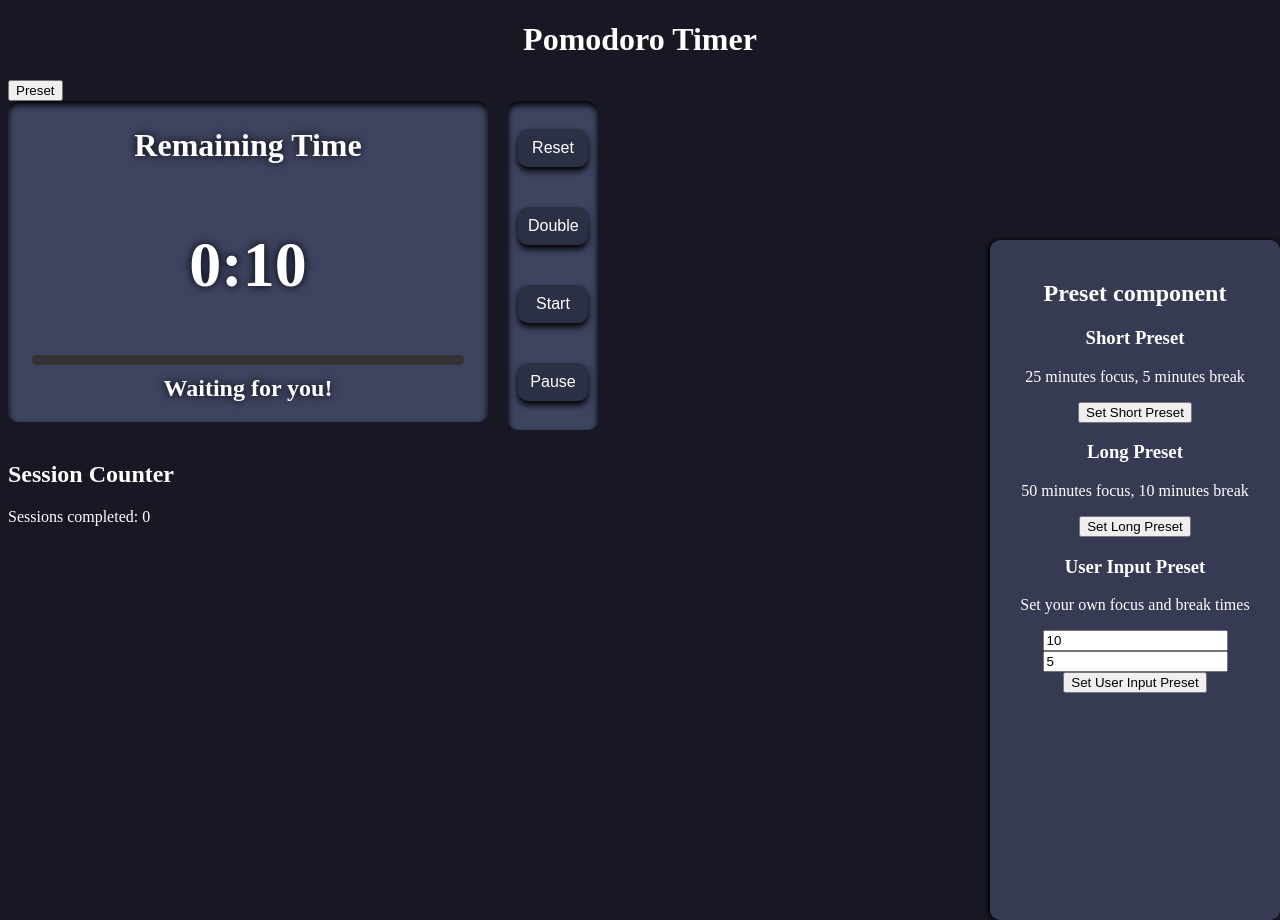
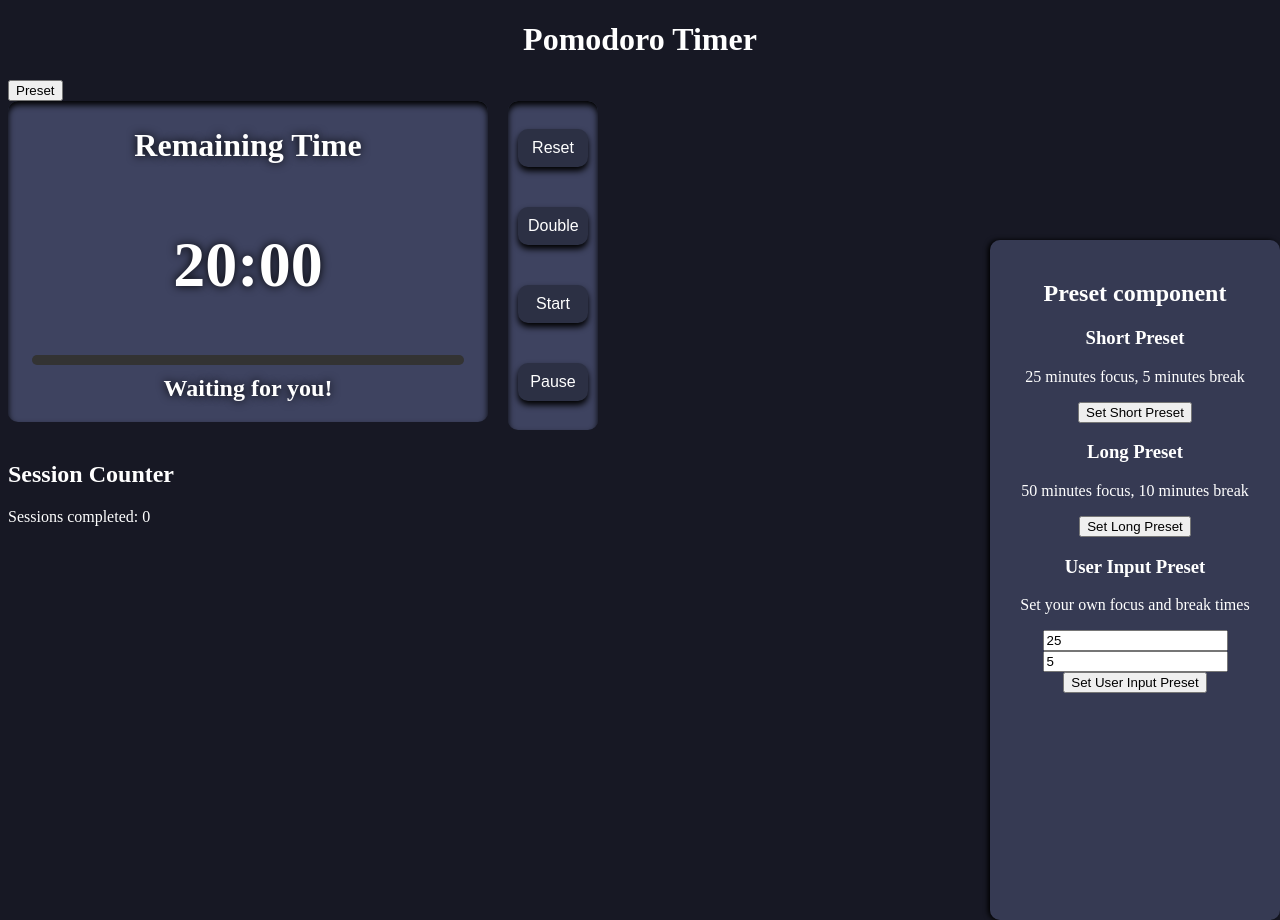
Before and after one commit to Nyups/Focus_app, a Vue app in the folder frontend/: page / in a window 1280 px wide. Both pictures are taken after a click on the button "Preset". Built offline with nearby package versions, Linux system fonts and the light colour scheme.

Commit message:
Fixed progress bar issue

```diff
--- a/frontend/src/App.vue
+++ b/frontend/src/App.vue
@@ -15,6 +15,7 @@ import { useTimer } from './composables/userTimer.ts';
 // Grab the said variables and functions from the composable (userTimer.ts) (aaaaw)
 const {
     timeLeft,
+    currentDuration,
     playInfo,
     sessionCount,
     addTime,
@@ -42,6 +43,7 @@ function togglePresetWindow() {
 <div class="timer-container">
 <Timer_display
 :time-left="timeLeft"
+:duration="currentDuration"
 :format-time="formatTime"
 :play-info="playInfo"
 />
--- a/frontend/src/components/Settings/session_preset.vue
+++ b/frontend/src/components/Settings/session_preset.vue
@@ -1,19 +1,23 @@
 <script setup lang="ts">
-import { useTimer } from '../../composables/userTimer.ts';
+import { computed, ref } from 'vue';
 
 defineProps<{
   presetWindow: boolean;
 }>();
 
-const {
-    timeLeft,
-    breakTime
-} = useTimer();
+const focusTimeInput = ref(25);
+const breakTimeInput = ref(5);
+const validUserPreset = computed(() =>
+  Number.isFinite(focusTimeInput.value) &&
+  focusTimeInput.value > 0 &&
+  Number.isFinite(breakTimeInput.value) &&
+  breakTimeInput.value > 0
+);
 
 const emit = defineEmits<{
   'short-preset': [];
   'long-preset': [];
-  'user-input-preset': [focusTime: number, breakTime: number];
+  'user-input-preset': [focusTime: number, breakDuration: number];
 }>();
 
 
@@ -37,9 +41,14 @@ const emit = defineEmits<{
   <div class="user-input-preset">
     <h3>User Input Preset</h3>
     <p>Set your own focus and break times</p>
-    <input type="number" v-model.number="timeLeft" placeholder="Focus Time (minutes)" />
-    <input type="number" v-model.number="breakTime" placeholder="Break Time (minutes)" />
-    <button @click="emit('user-input-preset', timeLeft, breakTime)">Set User Input Preset</button>
+    <input type="number" min="1" v-model.number="focusTimeInput" placeholder="Focus Time (minutes)" />
+    <input type="number" min="1" v-model.number="breakTimeInput" placeholder="Break Time (minutes)" />
+    <button
+      :disabled="!validUserPreset"
+      @click="emit('user-input-preset', focusTimeInput, breakTimeInput)"
+    >
+      Set User Input Preset
+    </button>
     </div>
 </div>
 </template>
--- a/frontend/src/components/Timer/Timer_display.vue
+++ b/frontend/src/components/Timer/Timer_display.vue
@@ -1,18 +1,22 @@
 <script setup lang="ts">
-import { defaultTime } from '../../types/timer.ts';
 import { computed } from 'vue';
 
 const props = defineProps<{
   timeLeft: number;
+  duration: number;
   formatTime: (time: number) => string;
   playInfo: string;
 }>();
-// We get the variable we passed in the parent via "defineProps"
 
 
-const progress = computed(() =>
-  ((defaultTime - props.timeLeft) / defaultTime) * 100
-);
+const progress = computed(() => {
+  if (props.duration <= 0) return 0;
+
+  return Math.min(
+    100,
+    Math.max(0, ((props.duration - props.timeLeft) / props.duration) * 100)
+  );
+});
 
 </script>
 
--- a/frontend/src/composables/userTimer.ts
+++ b/frontend/src/composables/userTimer.ts
@@ -6,6 +6,8 @@ export function useTimer() {
 
 
     const timeLeft = ref<number>(defaultTime);
+    const focusDuration = ref<number>(defaultTime);
+    const currentDuration = ref<number>(defaultTime);
     const playStatus = ref(false);
     const breakStatus = ref(false);
     const playInfo = ref<string>('Waiting for you!');
@@ -16,13 +18,16 @@ export function useTimer() {
 
 // Functionality area //////////////////////////////////////////////////
     function addTime() {
+        currentDuration.value += timeLeft.value;
         timeLeft.value = doubleTime(timeLeft.value);
     }
 
 
     function resetTimer() {
         pause();
-        timeLeft.value = defaultTime;
+        breakStatus.value = false;
+        timeLeft.value = focusDuration.value;
+        currentDuration.value = focusDuration.value;
         playInfo.value = 'Waiting for you!';
     }
 
@@ -42,10 +47,12 @@ export function useTimer() {
                 if (!breakStatus.value) {
                     breakStatus.value = true;
                     timeLeft.value = breakTime.value;
+                    currentDuration.value = breakTime.value;
                     playInfo.value = 'Break time!';
                 } else {
                     breakStatus.value = false;
-                    timeLeft.value = defaultTime;
+                    timeLeft.value = focusDuration.value;
+                    currentDuration.value = focusDuration.value;
                     playInfo.value = 'Waiting for you!';
                 }
             }
@@ -67,19 +74,25 @@ export function useTimer() {
 
 function shortPreset() {
     resetTimer();
-    timeLeft.value = 25 * 60;
+    focusDuration.value = 25 * 60;
+    timeLeft.value = focusDuration.value;
+    currentDuration.value = focusDuration.value;
     breakTime.value = 5 * 60;
 }
 
 function longPreset() {
     resetTimer();
-    timeLeft.value = 50 * 60;
+    focusDuration.value = 50 * 60;
+    timeLeft.value = focusDuration.value;
+    currentDuration.value = focusDuration.value;
     breakTime.value = 10 * 60;
 }
 
 function userInputPreset(focusTime: number, breakTimeInput: number) {
     resetTimer();
-    timeLeft.value = focusTime * 60; // Convert to seconds
+    focusDuration.value = focusTime * 60; // Convert to seconds
+    timeLeft.value = focusDuration.value;
+    currentDuration.value = focusDuration.value;
     breakTime.value = breakTimeInput * 60; // Convert to seconds
 }
 
@@ -87,6 +100,7 @@ function userInputPreset(focusTime: number, breakTimeInput: number) {
 // Export area /////////////////////////////////////////////////////
     return {
         timeLeft,
+        currentDuration,
         playStatus,
         playInfo,
         sessionCount,
--- a/frontend/src/types/timer.ts
+++ b/frontend/src/types/timer.ts
@@ -1,8 +1,8 @@
 // The export keyword allow us to export variable and function, just like JavaScript
 import {ref} from 'vue';
 
-export const defaultTime: number = 10;
-export const breakTime = ref<number>(5); // 5 seconds break time
+export const defaultTime: number = 1200;
+export const breakTime = ref<number>(600); // 5 seconds break time
 
 // double time function
 export function doubleTime(seconds: number) {
```
